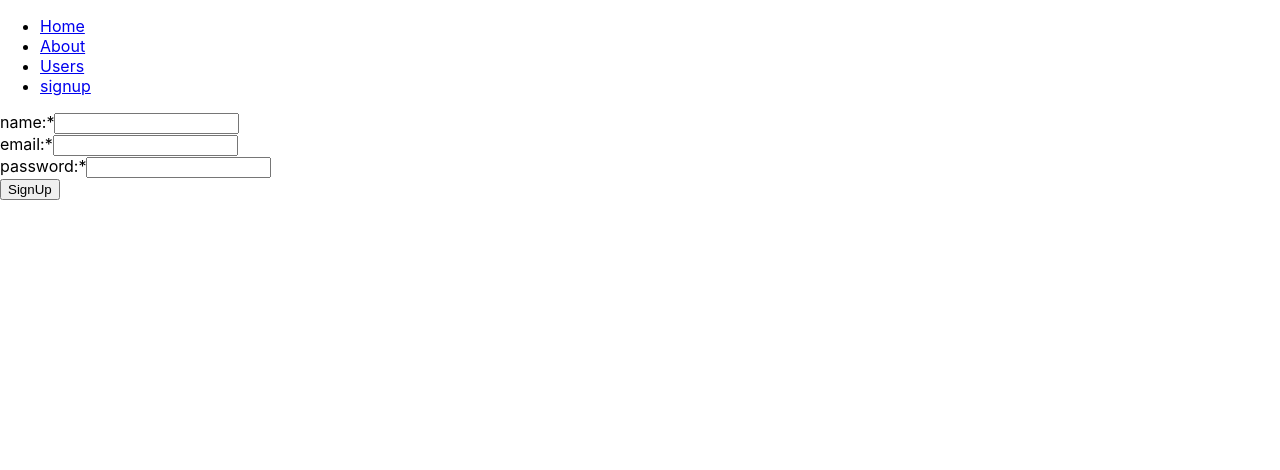
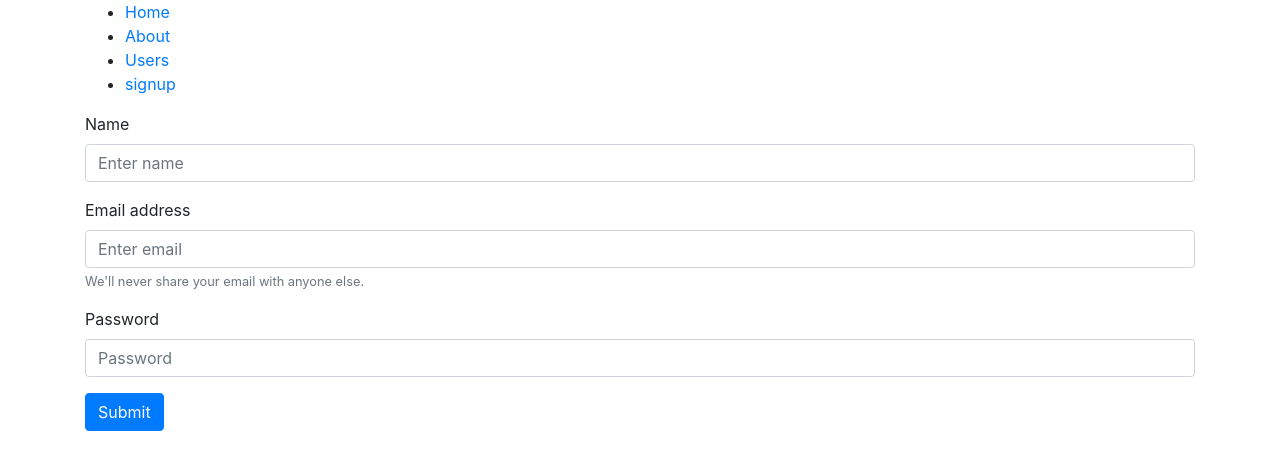
Before and after one commit to insafmechergui/auction, a React (Create React App) app in the folder client/: page /signup in a window 1280 px wide. Shown: the top 470 px of the page. Built offline with nearby package versions, Linux system fonts and the light colour scheme.

Commit message:
complete signup front-end

```diff
--- a/client/package.json
+++ b/client/package.json
@@ -7,11 +7,14 @@
     "@testing-library/react": "^9.3.2",
     "@testing-library/user-event": "^7.1.2",
     "axios": "^0.19.0",
+    "bootstrap": "^4.4.1",
     "http-proxy-middleware": "^0.20.0",
     "react": "^16.12.0",
+    "react-bootstrap": "^1.0.0-beta.16",
     "react-dom": "^16.12.0",
     "react-router-dom": "^5.1.2",
-    "react-scripts": "3.3.0"
+    "react-scripts": "3.3.0",
+    "styled-components": "^4.4.1"
   },
   "scripts": {
     "start": "react-scripts start",
--- a/client/public/index.html
+++ b/client/public/index.html
@@ -1,20 +1,20 @@
 <!DOCTYPE html>
 <html lang="en">
+
 <head>
   <meta charset="utf-8" />
   <link rel="icon" href="%PUBLIC_URL%/favicon.ico" />
   <meta name="viewport" content="width=device-width, initial-scale=1" />
   <meta name="theme-color" content="#000000" />
-    <meta
-      name="description"
-      content="Web site created using create-react-app"
-    />
+  <meta name="description" content="Web site created using create-react-app" />
   <link rel="apple-touch-icon" href="%PUBLIC_URL%/logo192.png" />
   <!--
       manifest.json provides metadata used when your web app is installed on a
       user's mobile device or desktop. See https://developers.google.com/web/fundamentals/web-app-manifest/
     -->
   <link rel="manifest" href="%PUBLIC_URL%/manifest.json" />
+  <link rel="stylesheet" href="https://maxcdn.bootstrapcdn.com/bootstrap/4.3.1/css/bootstrap.min.css"
+    integrity="sha384-ggOyR0iXCbMQv3Xipma34MD+dH/1fQ784/j6cY/iJTQUOhcWr7x9JvoRxT2MZw1T" crossorigin="anonymous" />
   <!--
       Notice the use of %PUBLIC_URL% in the tags above.
       It will be replaced with the URL of the `public` folder during the build.
@@ -26,6 +26,7 @@
     -->
   <title>React App</title>
 </head>
+
 <body>
   <noscript>You need to enable JavaScript to run this app.</noscript>
   <div id="root"></div>
@@ -40,4 +41,5 @@
       To create a production bundle, use `npm run build` or `yarn build`.
     -->
 </body>
+
 </html>
--- a/client/src/App.js
+++ b/client/src/App.js
@@ -4,8 +4,9 @@ import About from "./components/about";
 import Users from "./components/users";
 import "./App.css";
 import SignUp from "./components/signup";
-
+import { Container } from 'react-bootstrap';
 import productService from "./services/productService";
+import { Layout } from "./components/layout";
 
 function App() {
   // const getProducts = async () => { // exemple for using axios from servesie
@@ -15,6 +16,8 @@ function App() {
   // };
 
   return (
+    <React.Fragment>
+      <Layout>
         <Router>
           <div>
             <nav>
@@ -47,6 +50,8 @@ function App() {
             </Switch>
           </div>
         </Router>
+      </Layout>
+    </React.Fragment>
 
 
   );
--- /dev/null
+++ b/client/src/components/layout.js
@@ -0,0 +1,8 @@
+import React from 'react';
+import { Container } from 'react-bootstrap';
+
+export const Layout = (props) => (
+    <Container>
+        {props.children}
+    </Container>
+)
--- a/client/src/components/signup.js
+++ b/client/src/components/signup.js
@@ -1,5 +1,6 @@
 import React from 'react';
 import axios from 'axios';
+import { Button, Form } from 'react-bootstrap';
 
 class SignUp extends React.Component {
     constructor(props) {
@@ -17,6 +18,7 @@ class SignUp extends React.Component {
 
     handleSubmit(event) {
         event.prenventDefault();
+
         axios.post('/signupDb', this.state)
             .then(function (response) {
                 console.log(response);
@@ -24,6 +26,9 @@ class SignUp extends React.Component {
             .catch(function (error) {
                 console.log(error);
             });
+
+
+
 
     }
 
@@ -48,24 +53,31 @@ class SignUp extends React.Component {
 
     render() {
         return (
-            <div>
-                <form onSubmit={this.handleSubmit}>
-                    <div>
-                        <label form="name">name:*</label>
-                        <input id="name" type="text" value={this.state.value} onChange={this.nameChange}></input>
-                    </div>
-                    <div>
-                        <label form="email">email:*</label>
-                        <input id="email" type="text" value={this.state.value} onChange={this.emailChange}></input>
-                    </div>
-                    <div>
-                        <label form="password">password:*</label>
-                        <input id="password" type="text" value={this.state.value} onChange={this.passwordChange}></input>
-                    </div>
 
-                    <button type="submit">SignUp</button>
-                </form>
-            </div>
+            < Form onSubmit={this.handleSubmit}>
+                <Form.Group controlId="name">
+                    <Form.Label>Name</Form.Label>
+                    <Form.Control name="name" value={this.state.value} onChange={this.nameChange} type="text" placeholder="Enter name" />
+                </Form.Group>
+
+                <Form.Group controlId="email">
+                    <Form.Label>Email address</Form.Label>
+                    <Form.Control name="email" value={this.state.value} onChange={this.emailChange} type="email" placeholder="Enter email" />
+                    <Form.Text className="text-muted">
+                        We'll never share your email with anyone else.
+    </Form.Text>
+                </Form.Group>
+
+                <Form.Group controlId="password">
+                    <Form.Label>Password</Form.Label>
+                    <Form.Control name="password" value={this.state.value} onChange={this.passwordChange} type="password" placeholder="Password" />
+                </Form.Group>
+
+                <Button variant="primary" type="submit">
+                    Submit
+  </Button>
+            </Form >
+
         )
     }
 }
```
Also changed, not shown: 1 other file (tests, documents, lock files or other folders). Lines whose indentation alone changed are shown as unchanged.
